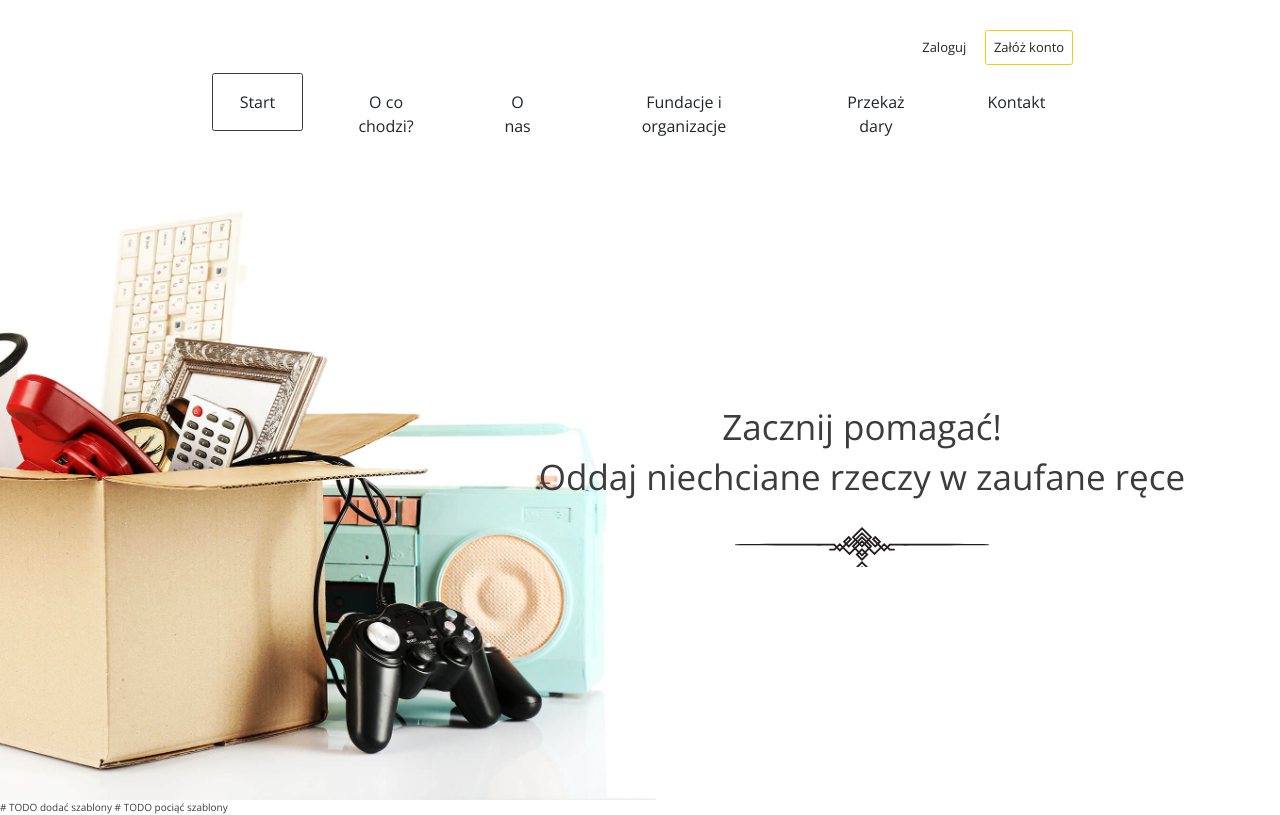
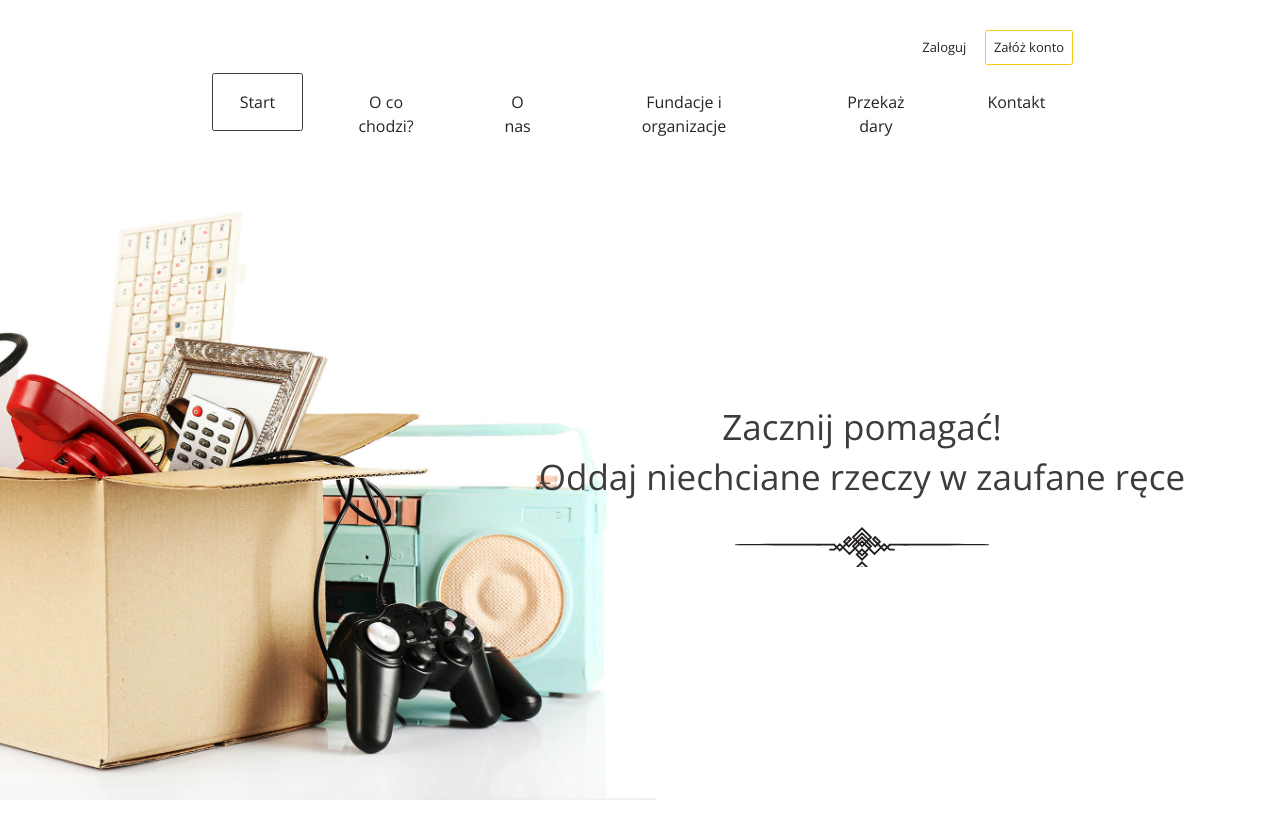
Before and after one commit to RadoslawPiekarski/Oddam_w_dobre_rece, a Django app: template templates/base.html in a window 1280 px wide. Run offline with Django 3.2, Linux system fonts and the light colour scheme; the template is opened without the code that fills it, so the values that code supplies are empty.

Commit message:
removed TODO elements

```diff
--- a/templates/base.html
+++ b/templates/base.html
@@ -24,5 +24,3 @@
 
 </body>
 </html>
-# TODO dodać szablony
-# TODO pociąć szablony
```
